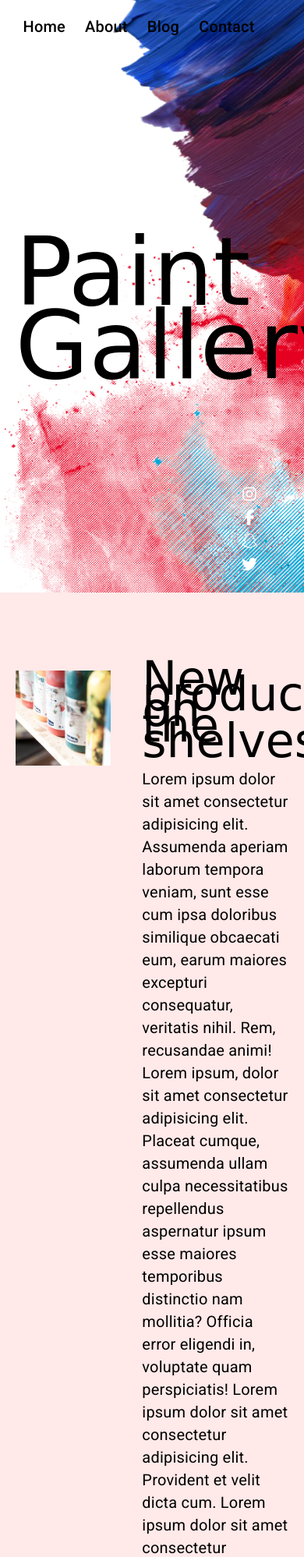
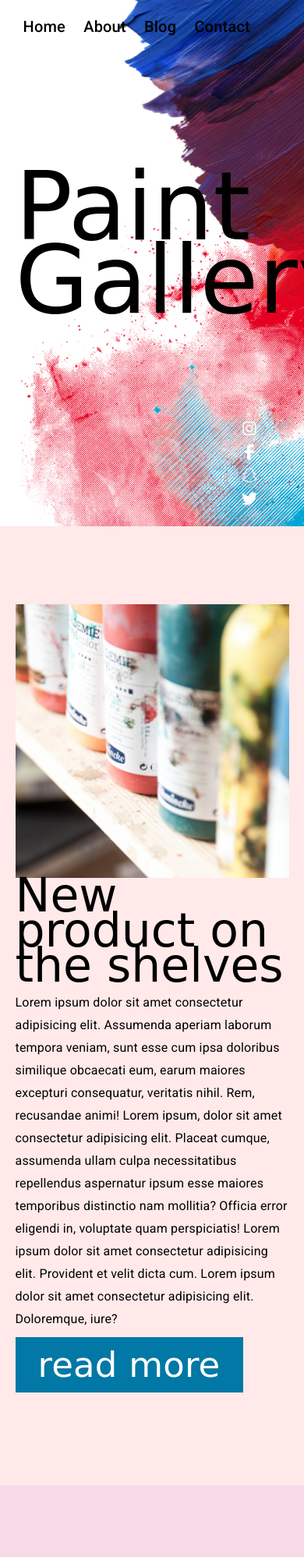
Before and after one commit to ftwin/project1, a plain HTML site: page index.html in a window 390 px wide. Shown: the top 1997 px of the page at 78% size. Drawn offline with Linux system fonts and the light colour scheme; a web font is replaced by a local one.

Commit message:
more media queries added

```diff
--- a/styles/partials/_media-queries.scss
+++ b/styles/partials/_media-queries.scss
@@ -1,7 +1,4 @@
 @media (max-width: 1500px) {
-    body {
-        font-size: 1.6rem;
-    }
 
     h2 {
         font-size: 6rem;
@@ -33,7 +30,6 @@
         }
 
         div {
-            float: left;
             width: calc(65% - 40px);
             margin-left: 40px;
         }
@@ -49,5 +45,72 @@
 }
 
 @media (max-width: 1250px) {
+    .left-margin {
+        padding-top: 50px;
+        padding-right: 50px;
+    }
 
+    .right-margin {
+        padding-left: 50px;
+    }
 }
+
+@media (max-width: 1100px) {
+    h1 {
+        margin-top: 20vh;
+    }
+
+    p,
+    footer a {
+        font-size: 1.6rem;
+    }
+
+    .hero {
+        height: 80vh;
+    }
+
+    .new-products {
+        img {
+            width: 45%;
+        }
+
+        div {
+            width: calc(55% - 40px);
+            margin-left: 40px;
+        }
+
+        h2 {
+            line-height: 4.5rem;
+            margin-bottom: 1rem;
+        }
+    }
+
+    footer nav {
+        width: 15%;
+    }
+
+    .email {
+        width: 60%;
+    }
+
+    .contact {
+        width: 25%;
+    }
+}
+
+@media (max-width: 1005px) {
+}
+
+@media (max-width: 600px) {
+    .new-products {
+        img {
+            width: 100%;
+            clear: both;
+        }
+
+        div {
+            width: 100%;
+            margin-left: 0;
+        }
+    }
+}
```
Also changed, not shown: styles/style.css.
